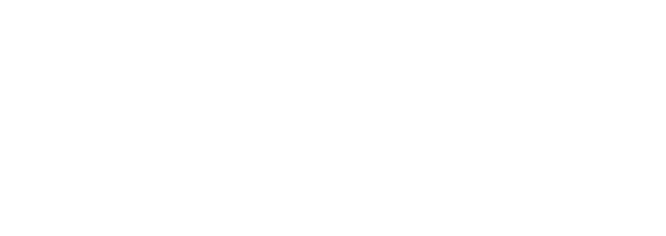
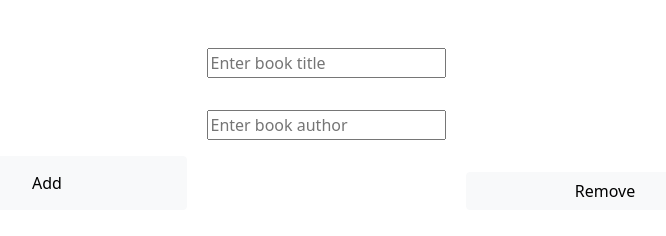
Before and after one commit to amklass11/Library-app, a plain HTML site: page index.html in a window 1280 px wide. Shown: the whole page, without its empty margins (314-980 px from the left). Drawn offline with nearby package versions, Linux system fonts and the light colour scheme.

Commit message:
Create UI

```diff
--- a/index.html
+++ b/index.html
@@ -4,9 +4,21 @@
     <meta charset="UTF-8">
     <meta http-equiv="X-UA-Compatible" content="IE=edge">
     <meta name="viewport" content="width=device-width, initial-scale=1.0">
+    <link href="https://cdn.jsdelivr.net/npm/bootstrap@5.0.2/dist/css/bootstrap.min.css" rel="stylesheet" integrity="sha384-EVSTQN3/azprG1Anm3QDgpJLIm9Nao0Yz1ztcQTwFspd3yD65VohhpuuCOmLASjC" crossorigin="anonymous">
     <title>Library site</title>
 </head>
 <body>
-
+<div class="container d-flex justify-content-center flex-column">
+  <div class="mb-3 mt-5 d-flex justify-content-center ">
+    <input type="text" id="title" placeholder="Enter book title" name="book-title">
+  </div>
+  <div class="mb-3 mt-3 d-flex justify-content-center ">
+    <input type="text" id="author" placeholder="Enter book author" name="book-author">
+  </div>
+  <div class="d-flex">
+  <button type="button" class="btn btn-light w-25 mx-auto">Add</button>
+  <button type="button" class="btn btn-light w-25 mx-auto mt-3">Remove</button>
+</div>
+</div>
 </body>
 </html>
```
